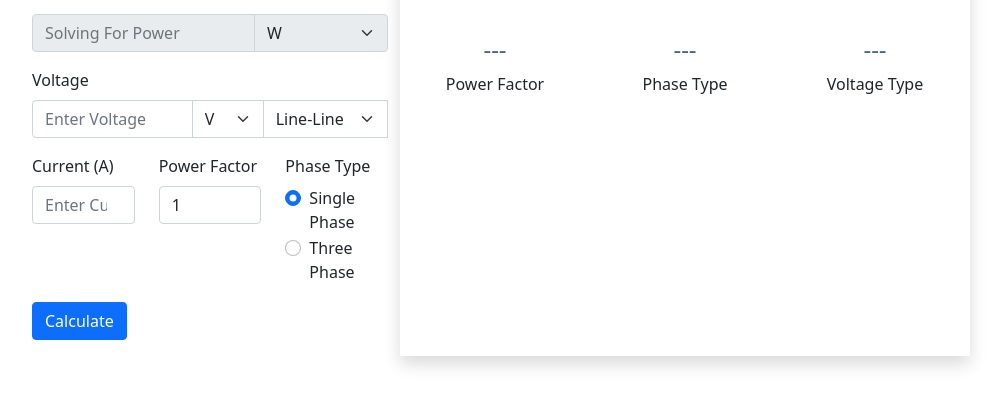
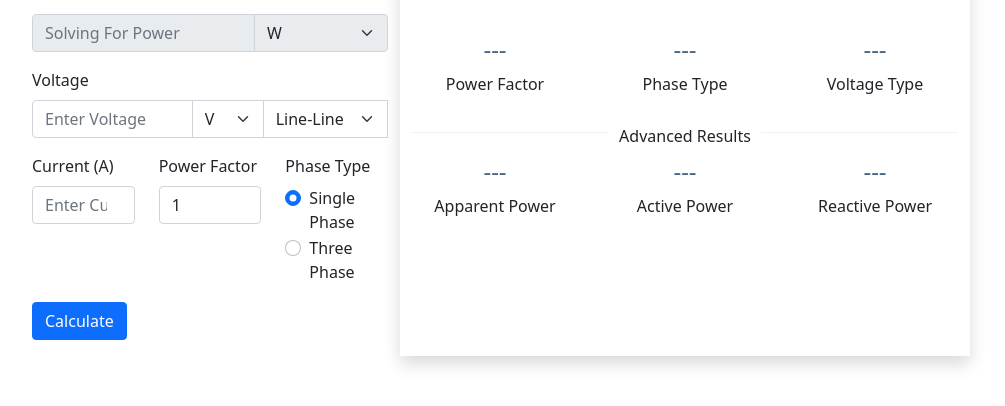
Before and after one commit to captainku/ElectricalWorkbench, a plain HTML site: page index.html in a window 1280 px wide. Shown: the part 262-668 px from the top of the page, without its empty margins (50-1055 px from the left). Drawn offline with nearby package versions, Linux system fonts and the light colour scheme.

Commit message:
Advanced Results
Added advanced results section with apparent power, active power and re3active power.

```diff
--- a/calculator.js
+++ b/calculator.js
@@ -16,6 +16,10 @@ function calculateResults() {
     var powerResultUnit = "W";
     var currentResultUnit = "A";
     var voltageResultUnit = "V";
+    var powerAppResultUnit= "VA";
+    var powerReactiveResultUnit="Var"
+    var powerS = 0;
+    var powerQ = 0;
 
     // Convert all values to base units (Watts, Volts, Amps)
     power *= (powerUnit === 'kW' ? 1000 : (powerUnit === 'MW' ? 1000000 : 1));
@@ -58,10 +62,13 @@ function calculateResults() {
             currentResult = isThreePhase ? power / (3 * voltage *pf) : power / (voltage *pf);
         }
 
-
         voltageResult = voltage;
         powerResult = power;
     }
+
+    //Calculate Other forms of Power
+    powerS = powerResult/pf;
+    powerQ = Math.sqrt((powerS*powerS)-(powerResult*powerResult));
 
     //Handle Unit management
     powerResultUnit = powerResult > 1000 ? "kW" : "W";
@@ -80,6 +87,10 @@ function calculateResults() {
     document.getElementById('resultPhaseType').textContent = phaseType;
     document.getElementById('resultVoltageType').textContent = voltageType;
     document.getElementById('resultPf').textContent = pf;
+    document.getElementById('resultPowerApp').textContent = powerS.toFixed(1)+ " " + powerAppResultUnit;
+    document.getElementById('resultPowerActive').textContent = powerResult.toFixed(1) + " " + powerResultUnit;
+    document.getElementById('resultPowerReactive').textContent = powerQ.toFixed(1) + " " + powerReactiveResultUnit;
+
 
 
 }
--- a/index.html
+++ b/index.html
@@ -153,6 +153,31 @@
             <p>Voltage Type</p>
         </div>
     </div>
+    <div class="advanced-results-divider">
+        <hr>
+        <span>Advanced Results</span>
+    </div>
+        <div class="row g-4 text-center">
+
+             <!-- Power Factor Result -->
+             <div class="col-md-4">
+                <p class="result-value" id="resultPowerApp">---</p>
+                <p>Apparent Power</p>
+            </div>
+
+            <!-- Phase Type Result -->
+            <div class="col-md-4">
+                <p class="result-value" id="resultPowerActive">---</p>
+                <p>Active Power</p>
+            </div>
+
+            <!-- Voltage Type Result -->
+            <div class="col-md-4">
+                <p class="result-value"  id="resultPowerReactive">---</p>
+                <p>Reactive Power</p>
+            </div>
+
+        </div>
 </div>
 
 
--- a/styles.css
+++ b/styles.css
@@ -20,3 +20,25 @@
     color: #6c757d; /* Set text color */
     margin-bottom: 0; /* Remove bottom margin */
 }
+
+
+.advanced-results-divider {
+    position: relative;
+    text-align: center;
+    margin: 20px 0; /* Adjust the vertical spacing around the divider */
+}
+
+.advanced-results-divider hr {
+    border: 0;
+    height: 1px;
+    background-color: #ccc; /* Change the line color if needed */
+}
+
+.advanced-results-divider span {
+    position: absolute;
+    left: 50%;
+    transform: translateX(-50%);
+    background-color: #fff; /* Match the background color of the container */
+    padding: 0 10px; /* Add some padding around the text */
+    top: -0.5em; /* Adjust this value to center the text vertically over the line */
+}
```
